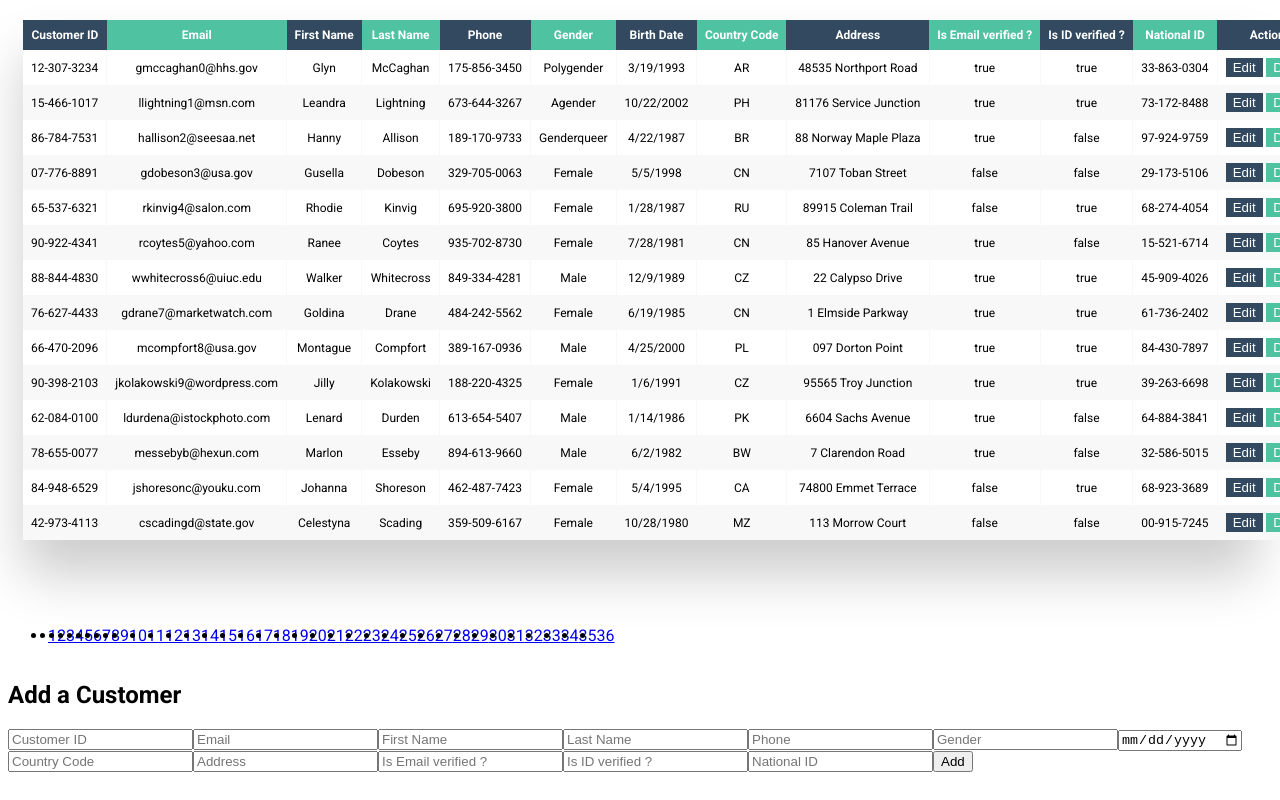
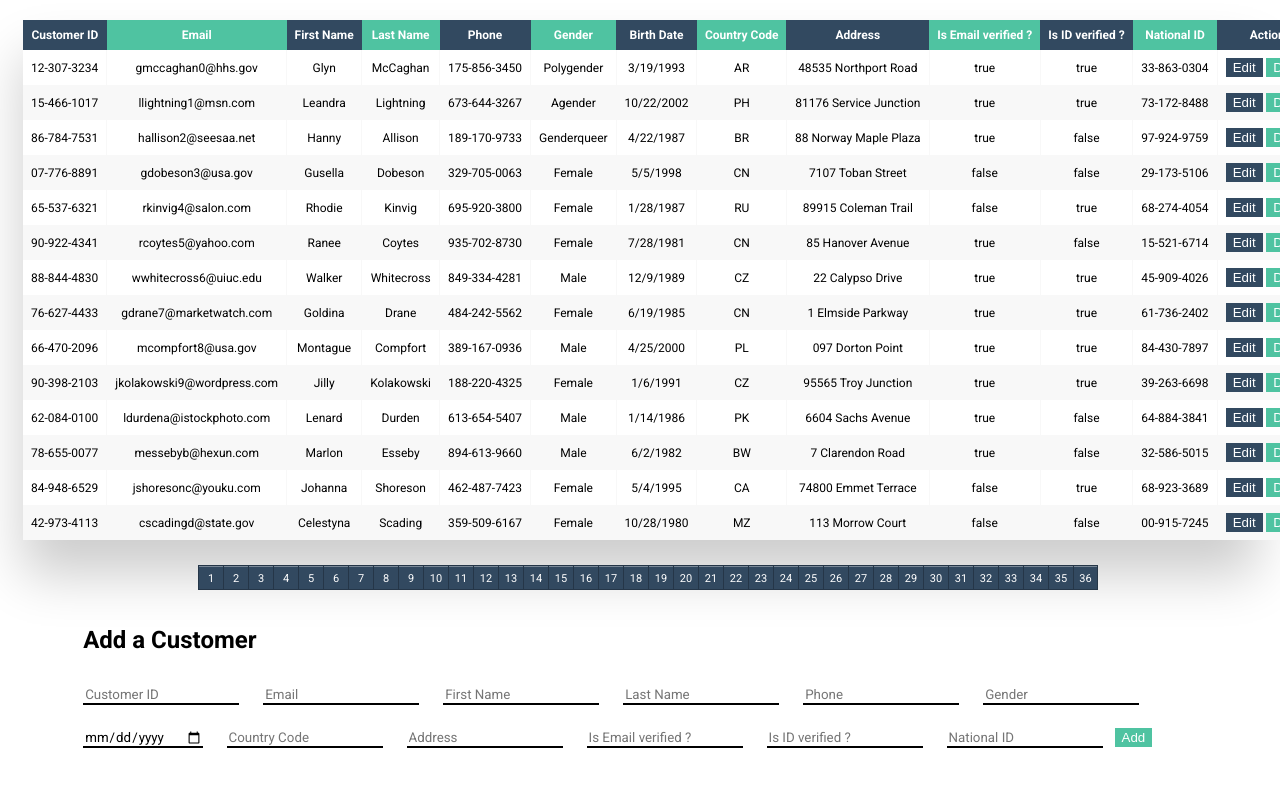
Before and after one commit to rifaath101/tamara-services, a React (Create React App) app: page / in a window 1280 px wide. Shown: the top 800 px of the page. Built offline with nearby package versions, Linux system fonts and the light colour scheme.

Commit message:
completed styling

```diff
--- a/src/App.css
+++ b/src/App.css
@@ -11,7 +11,7 @@
  }
 
 .table-wrapper {
- margin: 20px 15px 70px;
+ margin: 20px 15px 15px;
  box-shadow: 0px 35px 50px rgba(0, 0, 0, 0.2);
 }
 
@@ -78,6 +78,81 @@
 .right-btn:hover, .left-btn:hover {
  cursor: pointer;
 }
+
+.pagination {
+ margin-top: 10px;
+ margin-left: 150px;
+}
+
+.pagination,
+.pagination li a {
+ display: flex;
+ align-items: center;
+ justify-content: center;
+ flex-wrap: wrap;
+}
+
+.pagination li {
+ background: #324960;
+ list-style: none;
+}
+
+.pagination li a {
+ text-decoration: none;
+ color: #fdfdfd;
+ height: 25px;
+ width: 25px;
+ font-size: 11px;
+ padding-top: 1px;
+ border: 1px solid rgba(0, 0, 0, 0.25);
+ border-right-width: 0px;
+ box-shadow: inset 0px 1px 0px 0px rgba(255, 255, 255, 0.35);
+}
+
+.pagination li:last-child a {
+ border-right-width: 1px;
+}
+
+.pagination li a:hover {
+ background: rgba(255, 255, 255, 0.2);
+ border-top-color: rgba(0, 0, 0, 0.35);
+ border-bottom-color: rgba(0, 0, 0, 0.5);
+}
+
+.pagination li a:focus,
+.pagination li a:active {
+ padding-top: 4px;
+ border-left-width: 1px;
+ background: rgba(255, 255, 255, 0.15);
+ box-shadow: inset 0px 2px 1px 0px rgba(0, 0, 0, 0.25);
+}
+
+.pagination li.icon a {
+ min-width: 120px;
+}
+
+.pagination li:first-child span {
+ padding-right: 8px;
+}
+
+.pagination li:last-child span {
+ padding-left: 8px;
+}
+
+.add-data-con {
+ margin-left: 5%;
+}
+
+.add-input {
+ margin: 1%;
+ font-family: roboto;
+ border: none;
+ border-bottom: 2px solid black;
+ background-color: transparent;
+ resize: none;
+ outline: none;
+}
+
 /* Responsive */
 
 @media (max-width: 767px) {
@@ -87,7 +162,7 @@
  }
 
  .data-form {
-  width: 550px;
+  width: 450px;
  }
 
  .table-wrapper:before {
@@ -162,4 +237,15 @@
   display: block;
   text-align: center;
  }
+
+ .pagination {
+  justify-content: left;
+  margin-left: -7%;
+  margin-right: -25%;
+  padding-right: 0;
+ }
+
+ .add-input {
+  margin: 3%;
+ }
 }
--- a/src/components/addData/AddDataStyling.jsx
+++ b/src/components/addData/AddDataStyling.jsx
@@ -2,10 +2,11 @@ import React from 'react'
 
 const AddDataStyling = ({ handleAddFormSubmit, handleAddFormChange }) => {
   return (
-    <>
-      <h2>Add a Customer</h2>
+    <div className='add-data-con'>
+      <h2 style={{ marginLeft: '1%' }}>Add a Customer</h2>
       <form onSubmit={handleAddFormSubmit}>
         <input
+          className='add-input'
           type='text'
           name='customer_id'
           required='required'
@@ -13,6 +14,7 @@ const AddDataStyling = ({ handleAddFormSubmit, handleAddFormChange }) => {
           onChange={handleAddFormChange}
         />
         <input
+          className='add-input'
           type='text'
           name='email'
           required='required'
@@ -20,6 +22,7 @@ const AddDataStyling = ({ handleAddFormSubmit, handleAddFormChange }) => {
           onChange={handleAddFormChange}
         />
         <input
+          className='add-input'
           type='text'
           name='first_name'
           required='required'
@@ -27,6 +30,7 @@ const AddDataStyling = ({ handleAddFormSubmit, handleAddFormChange }) => {
           onChange={handleAddFormChange}
         />
         <input
+          className='add-input'
           type='text'
           name='last_name'
           required='required'
@@ -34,6 +38,7 @@ const AddDataStyling = ({ handleAddFormSubmit, handleAddFormChange }) => {
           onChange={handleAddFormChange}
         />
         <input
+          className='add-input'
           type='tel'
           name='phone_number'
           required='required'
@@ -41,6 +46,7 @@ const AddDataStyling = ({ handleAddFormSubmit, handleAddFormChange }) => {
           onChange={handleAddFormChange}
         />
         <input
+          className='add-input'
           type='text'
           name='gender'
           required='required'
@@ -48,6 +54,7 @@ const AddDataStyling = ({ handleAddFormSubmit, handleAddFormChange }) => {
           onChange={handleAddFormChange}
         />
         <input
+          className='add-input'
           type='date'
           name='birth_date'
           required='required'
@@ -55,6 +62,7 @@ const AddDataStyling = ({ handleAddFormSubmit, handleAddFormChange }) => {
           onChange={handleAddFormChange}
         />
         <input
+          className='add-input'
           type='text'
           name='country_code'
           required='required'
@@ -62,6 +70,7 @@ const AddDataStyling = ({ handleAddFormSubmit, handleAddFormChange }) => {
           onChange={handleAddFormChange}
         />
         <input
+          className='add-input'
           type='text'
           name='address'
           required='required'
@@ -69,6 +78,7 @@ const AddDataStyling = ({ handleAddFormSubmit, handleAddFormChange }) => {
           onChange={handleAddFormChange}
         />
         <input
+          className='add-input'
           type='email'
           name='is_email_verified'
           required='required'
@@ -76,6 +86,7 @@ const AddDataStyling = ({ handleAddFormSubmit, handleAddFormChange }) => {
           onChange={handleAddFormChange}
         />
         <input
+          className='add-input'
           type='text'
           name='is_id_verified'
           required='required'
@@ -83,15 +94,18 @@ const AddDataStyling = ({ handleAddFormSubmit, handleAddFormChange }) => {
           onChange={handleAddFormChange}
         />
         <input
+          className='add-input'
           type='text'
           name='national_id'
           required='required'
           placeholder='National ID'
           onChange={handleAddFormChange}
         />
-        <button type='submit'>Add</button>
+        <button className='right-btn' type='submit'>
+          Add
+        </button>
       </form>
-    </>
+    </div>
   )
 }
 
```
